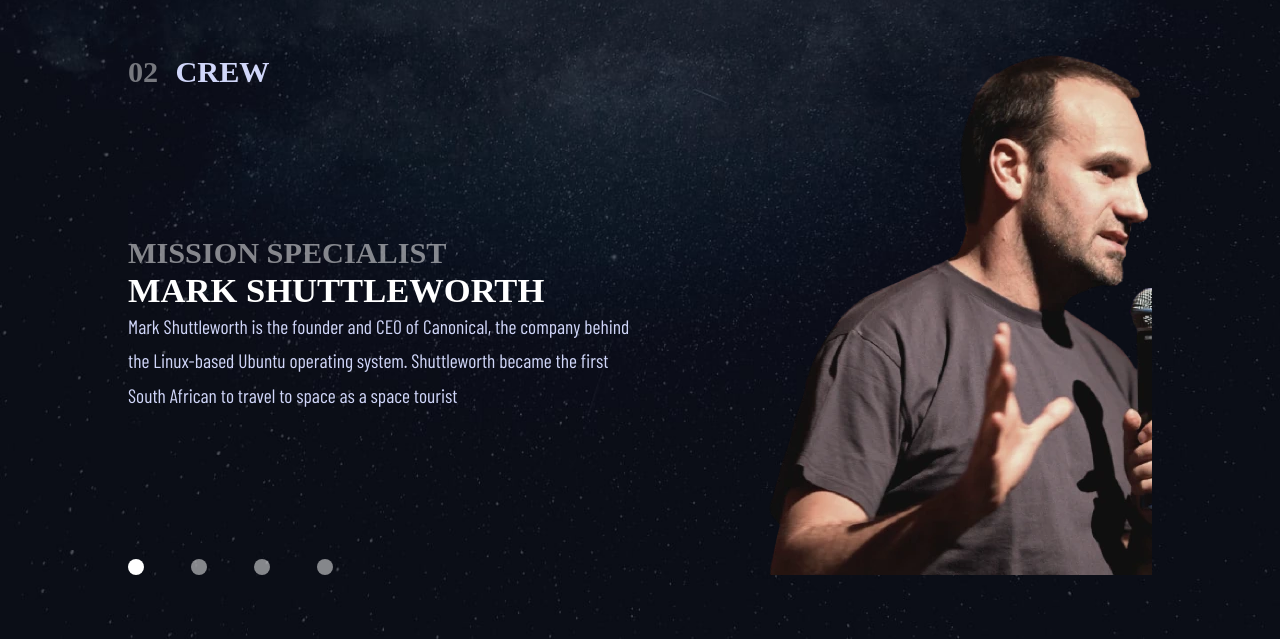
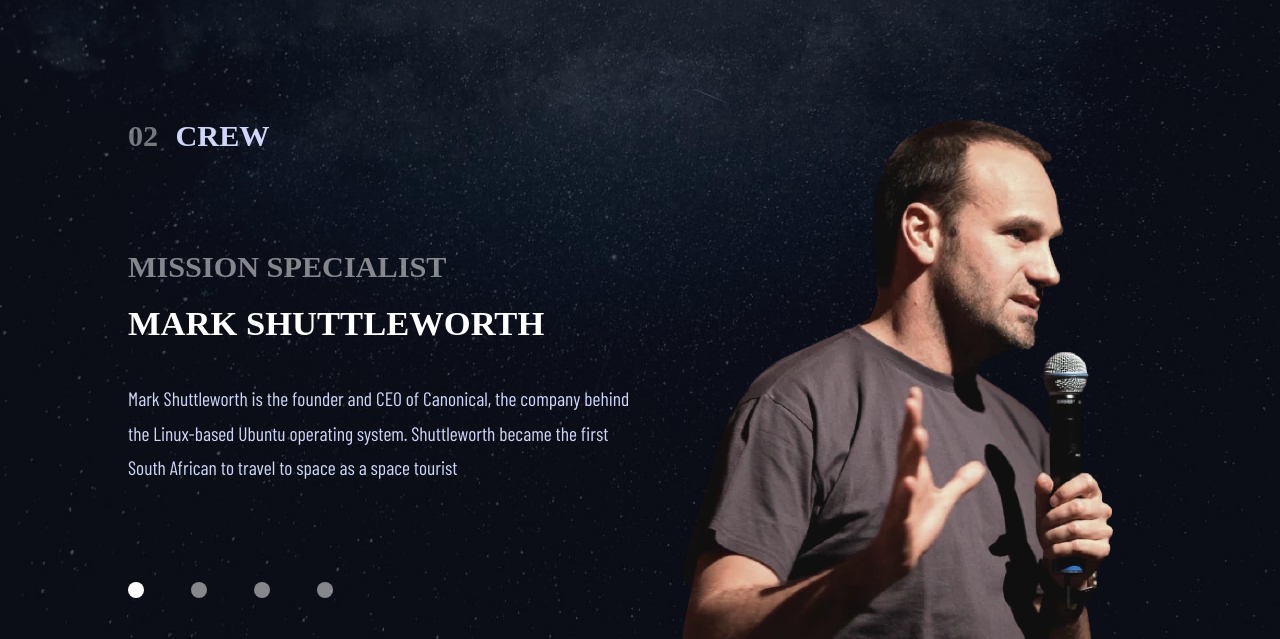
Before and after one commit to remcoj89/space-project, a website with bundled scripts: page views/crew.html in a window 1280 px wide. Shown: the part 161-800 px from the top of the page. Built offline with nearby package versions, Linux system fonts and the light colour scheme; a web font is replaced by a local one.

```diff
--- a/styling/pages/_crewpage.scss
+++ b/styling/pages/_crewpage.scss
@@ -1,3 +1,7 @@
+.flex-box {
+  padding-bottom: 8%;
+}
+
 .crew-div{
     width: 100%;
     display: flex;
@@ -8,14 +12,14 @@
         text-transform: uppercase;
         color: $white;
         opacity: .5;
-        // margin-bottom: 1.8rem;
+        margin-bottom: 1.8rem;
     }
 
     .crew-name{
         @include Heading-4;
         text-transform: uppercase;
         color: $white;
-        // margin-bottom: 3.6rem;
+        margin-bottom: 3.6rem;
     }
 
     .crew-description{
@@ -44,5 +48,5 @@
 }
 
 .crew-image{
-  width: 50%;
+  overflow: hidden;
 }
--- a/styling/pages/_global.scss
+++ b/styling/pages/_global.scss
@@ -14,7 +14,7 @@
 .container{
     display: flex;
     position: absolute;
-    bottom: 8%;
+    bottom: 0%;
     left: 10%;
     right: 10%;
     height: 65vh;
@@ -46,7 +46,6 @@
       width: 50%;
       display: flex;
       justify-content: center;
-      overflow: hidden;
   };
 }
 
--- a/styling/pages/_homepage.scss
+++ b/styling/pages/_homepage.scss
@@ -9,5 +9,5 @@
 .content{
   position: absolute;
   width: 100%;
-  bottom: 0;
+  bottom: 8%;
 }
```
Also changed, not shown: styles.css.
